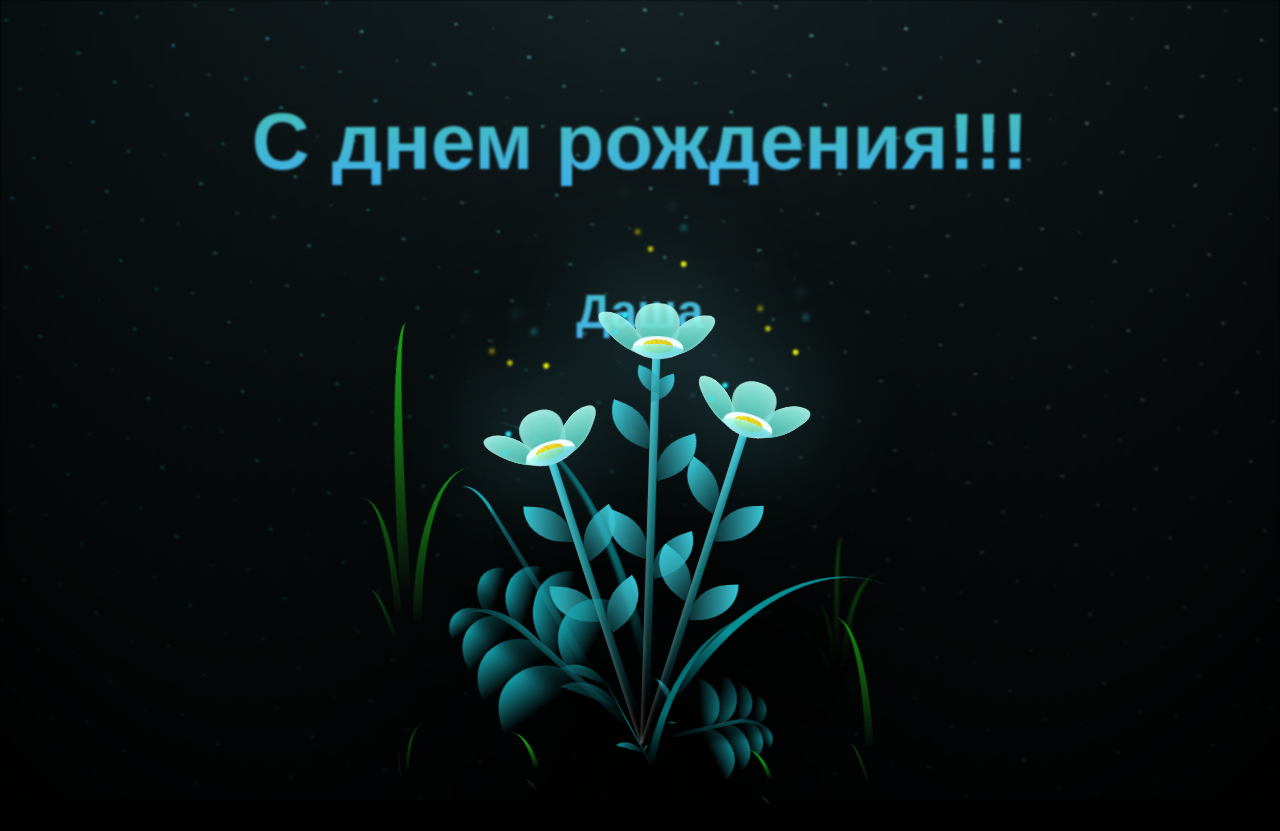
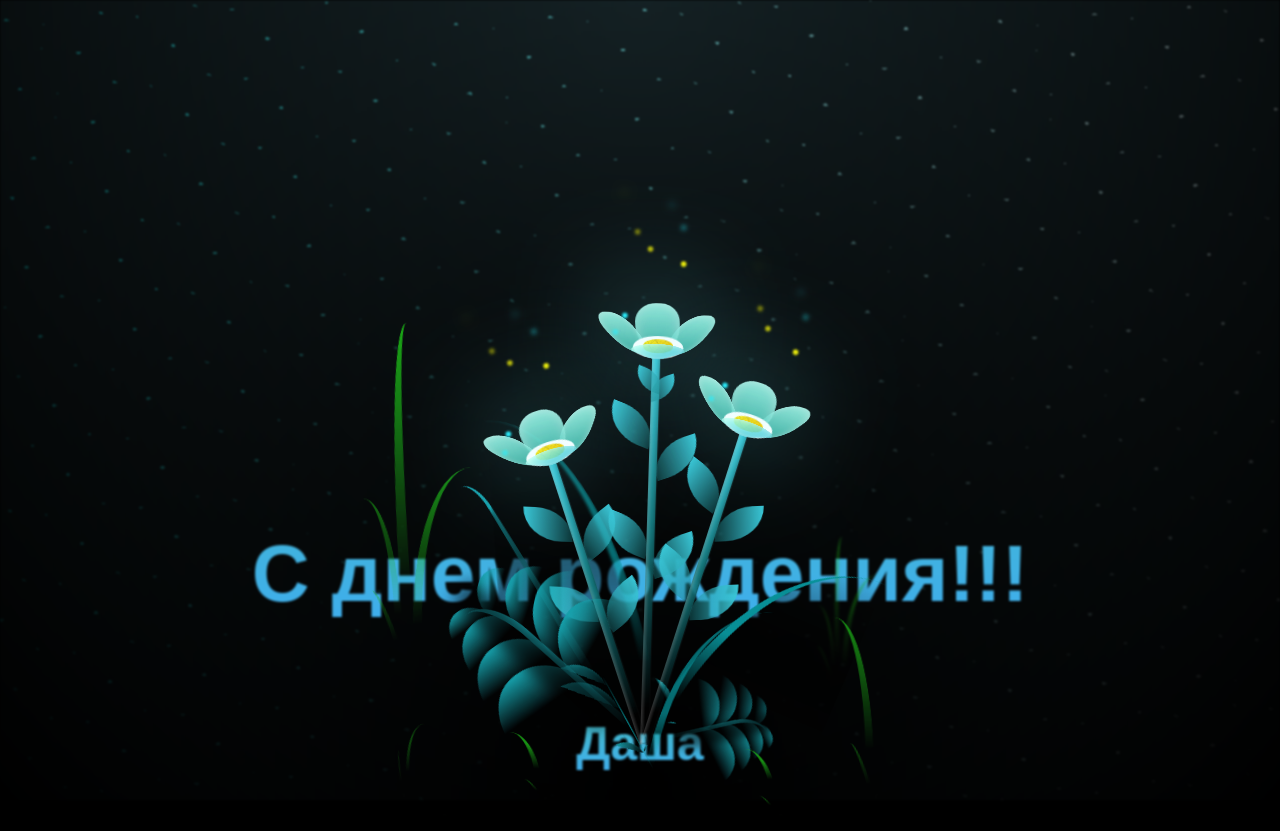
Before and after one commit to abdur28/flower, a plain HTML site: page index.html in a window 1280 px wide. Drawn offline with Linux system fonts and the light colour scheme.

Commit message:
Update style.css

```diff
--- a/style.css
+++ b/style.css
@@ -37,7 +37,7 @@ body {
 }
 
 .animated_march_text {
-    padding-top: 1em;
+    padding-top: 40vw;
     font-family: Arial, sans-serif;
     font-size: 5em;
     background: linear-gradient(to bottom, #4ad382, #3faeec);
```
